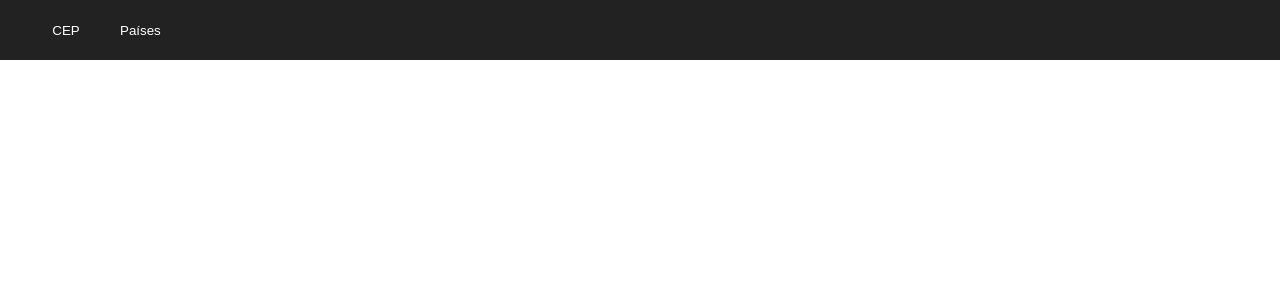
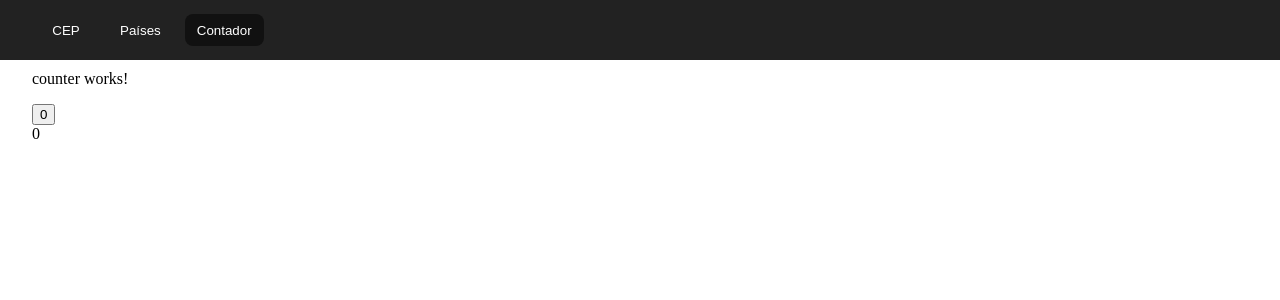
Before and after one commit to cgcdoss/angular-signals, an Angular app: page /contador in a window 1280 px wide. Before the commit this address led to /. Shown: the top 300 px of the page. Built offline with nearby package versions, Linux system fonts and the light colour scheme.

Commit message:
feat: novo componente Counter

```diff
--- a/src/app/app-routing.module.ts
+++ b/src/app/app-routing.module.ts
@@ -11,6 +11,10 @@ const routes: Routes = [
     path: 'paises',
     loadComponent: () => import('./lista-paises/lista-paises.component').then(c => c.ListaPaisesComponent),
   },
+  {
+    path: 'contador',
+    loadComponent: () => import('./counter/counter.component').then(c => c.CounterComponent),
+  },
 ];
 
 @NgModule({
--- a/src/app/app.component.html
+++ b/src/app/app.component.html
@@ -1,7 +1,8 @@
 <nav>
     <div class="opcoes">
-        <button [routerLink]="'cep'" [class.active]="rotaAtual() === 'cep'">CEP</button>
-        <button [routerLink]="'paises'" [class.active]="rotaAtual() === 'paises'">Países</button>
+        <button *ngFor="let r of rotas()" [routerLink]="r.rota" [class.active]="rotaAtual() === r.rota">
+            {{ r.nome }}
+        </button>
     </div>
 </nav>
 
--- a/src/app/app.component.ts
+++ b/src/app/app.component.ts
@@ -1,4 +1,4 @@
-import { ChangeDetectionStrategy, Component, Signal, inject } from '@angular/core';
+import { ChangeDetectionStrategy, Component, Signal, inject, signal } from '@angular/core';
 import { toSignal } from '@angular/core/rxjs-interop';
 import { NavigationEnd, Router } from '@angular/router';
 import { filter, map } from 'rxjs';
@@ -12,6 +12,11 @@ import { filter, map } from 'rxjs';
 export class AppComponent {
 
   public rotaAtual: Signal<string | undefined>;
+  public rotas = signal([
+    { rota: 'cep', nome: 'CEP' },
+    { rota: 'paises', nome: 'Países' },
+    { rota: 'contador', nome: 'Contador' },
+  ]);
 
   constructor() {
     const router = inject(Router);
--- /dev/null
+++ b/src/app/counter/counter.component.html
@@ -0,0 +1,4 @@
+<p>counter works!</p>
+
+<button (click)="increment()">{{ state().counter }}</button>
+<div>{{ double() }}</div>
--- /dev/null
+++ b/src/app/counter/counter.component.ts
@@ -0,0 +1,28 @@
+import { Component, computed, effect, signal } from '@angular/core';
+
+@Component({
+  selector: 'app-counter',
+  templateUrl: './counter.component.html',
+  styleUrls: ['./counter.component.scss'],
+  standalone: true,
+})
+export class CounterComponent {
+
+  public state = signal({
+    counter: 0,
+  }, { equal: (a, b) => a.counter === b.counter });
+  public double = computed(() => this.state().counter * 2);
+
+  constructor() {
+    effect((onCleanup) => {
+      console.log(this.state());
+
+      onCleanup(() => console.log('limpou efeito'));
+    });
+  }
+
+  public increment(): void {
+    this.state.mutate((value) => value.counter++);
+  }
+
+}
```
Also changed, not shown: src/app/counter/counter.component.scss (added), 1 other file (tests, documents, lock files or other folders).
